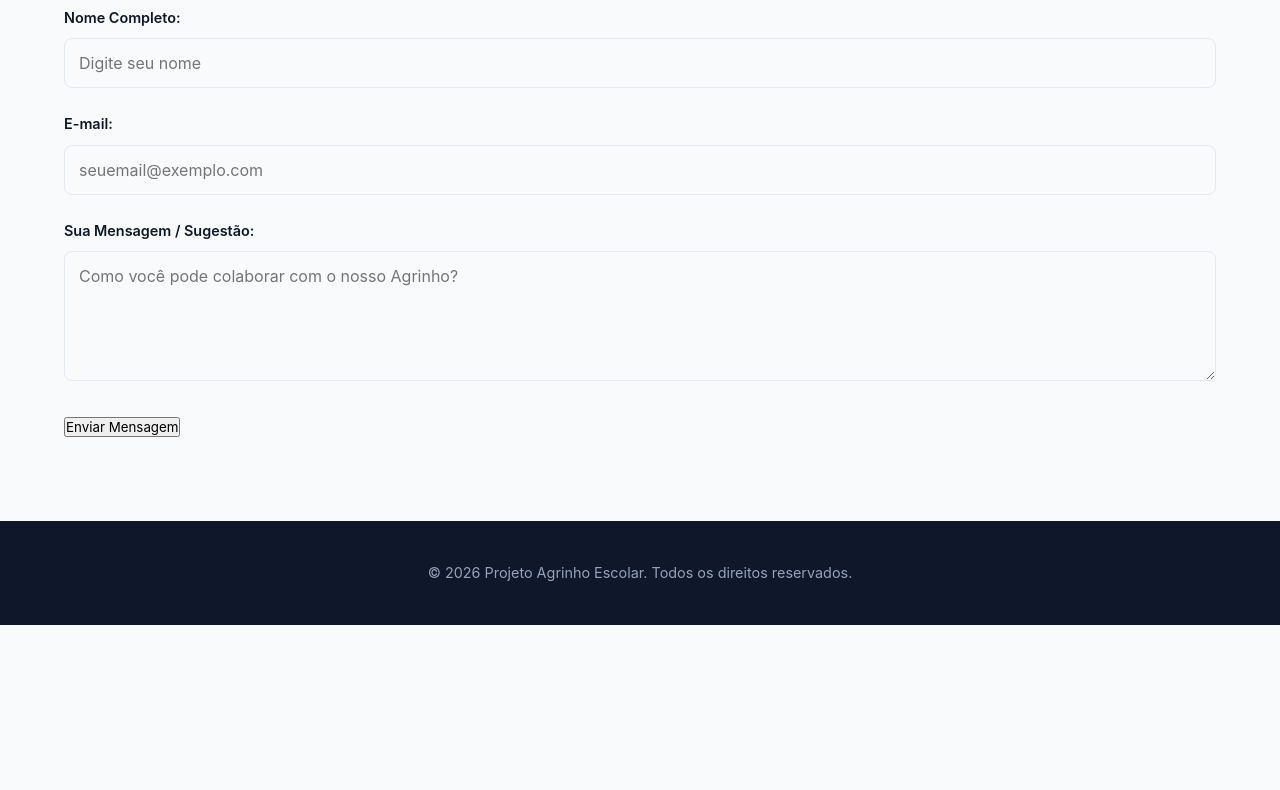
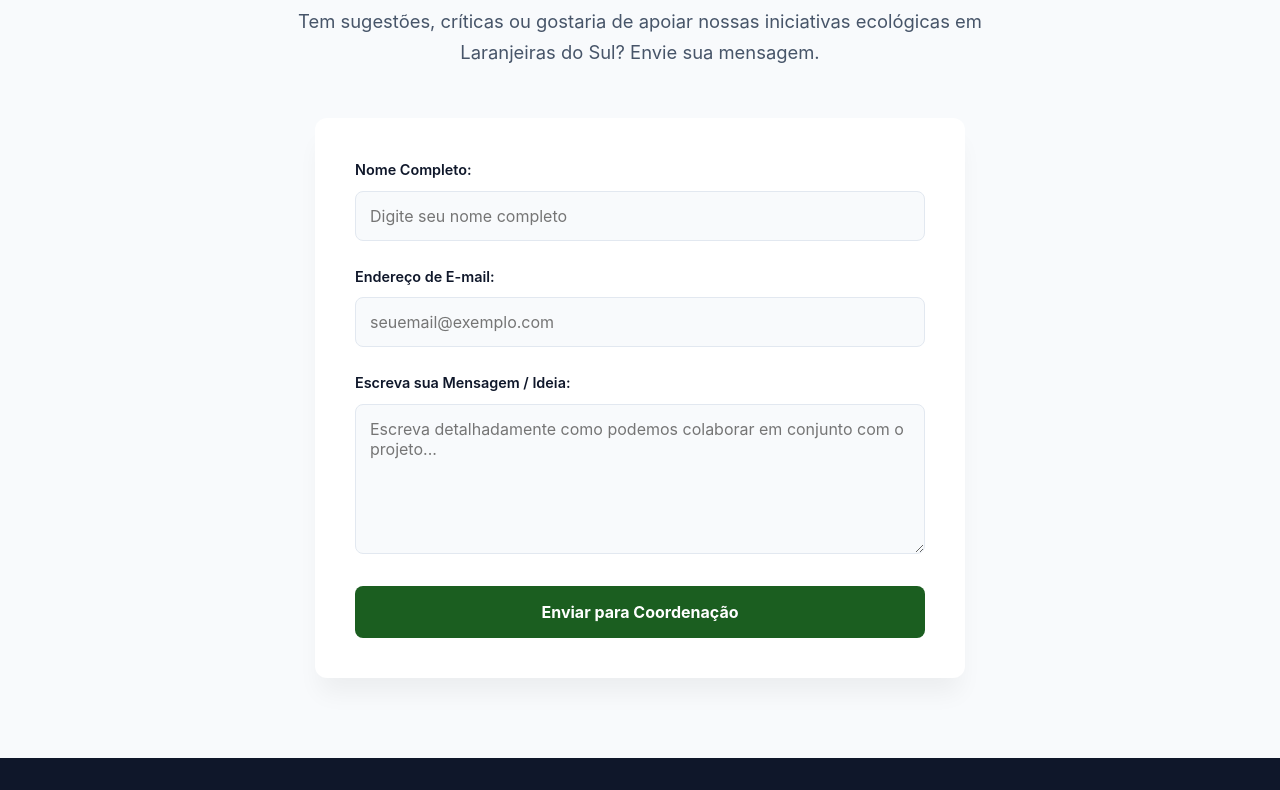
Before and after one commit to Samuel300908/Agrinho-2026-Samuel, a plain HTML site: page contato.html in a window 1280 px wide. Shown: the part 212-1002 px from the top of the page. Before the commit the page ends 837 px from the top, so only its background shows below. Drawn offline with Linux system fonts and the light colour scheme.

Commit message:
Update contato.html

```diff
--- a/contato.html
+++ b/contato.html
@@ -11,9 +11,12 @@
     <header>
         <nav class="navbar">
             <div class="logo">
-                <h1>Agrinho <span>2026</span></h1>
+                <h1>Agrinho<span>2026</span></h1>
             </div>
-            <ul class="nav-links">
+            <div class="menu-toggle" id="mobile-menu">
+                <span></span><span></span><span></span>
+            </div>
+            <ul class="nav-links" id="nav-list">
                 <li><a href="index.html">Início</a></li>
                 <li><a href="sobre.html">Sobre</a></li>
                 <li><a href="acoes.html">Ações</a></li>
@@ -24,27 +27,29 @@
 
     <main class="container">
         <h2 class="section-title">Fale Conosco</h2>
-        <div class="contact-form">
+        <p class="section-subtitle">Tem sugestões, críticas ou gostaria de apoiar nossas iniciativas ecológicas em Laranjeiras do Sul? Envie sua mensagem.</p>
+
+        <div class="contact-container">
             <form id="agrinhoForm">
                 <div class="form-group">
                     <label for="nome">Nome Completo:</label>
-                    <input type="text" id="nome" required placeholder="Digite seu nome">
+                    <input type="text" id="nome" required placeholder="Digite seu nome completo">
                 </div>
                 <div class="form-group">
-                    <label for="email">E-mail:</label>
+                    <label for="email">Endereço de E-mail:</label>
                     <input type="email" id="email" required placeholder="seuemail@exemplo.com">
                 </div>
                 <div class="form-group">
-                    <label for="mensagem">Sua Mensagem / Sugestão:</label>
-                    <textarea id="mensagem" rows="5" required placeholder="Como você pode colaborar com o nosso Agrinho?"></textarea>
+                    <label for="mensagem">Escreva sua Mensagem / Ideia:</label>
+                    <textarea id="mensagem" rows="6" required placeholder="Escreva detalhadamente como podemos colaborar em conjunto com o projeto..."></textarea>
                 </div>
-                <button type="submit">Enviar Mensagem</button>
+                <button type="submit" class="btn-submit">Enviar para Coordenação</button>
             </form>
         </div>
     </main>
 
     <footer>
-        <p>&copy; 2026 Projeto Agrinho Escolar. Todos os direitos reservados.</p>
+        <p>&copy; 2026 Portal Agrinho Avançado. CCM Estadual Érico Veríssimo - Laranjeiras do Sul, PR.</p>
     </footer>
 
     <script src="script.js"></script>
```
